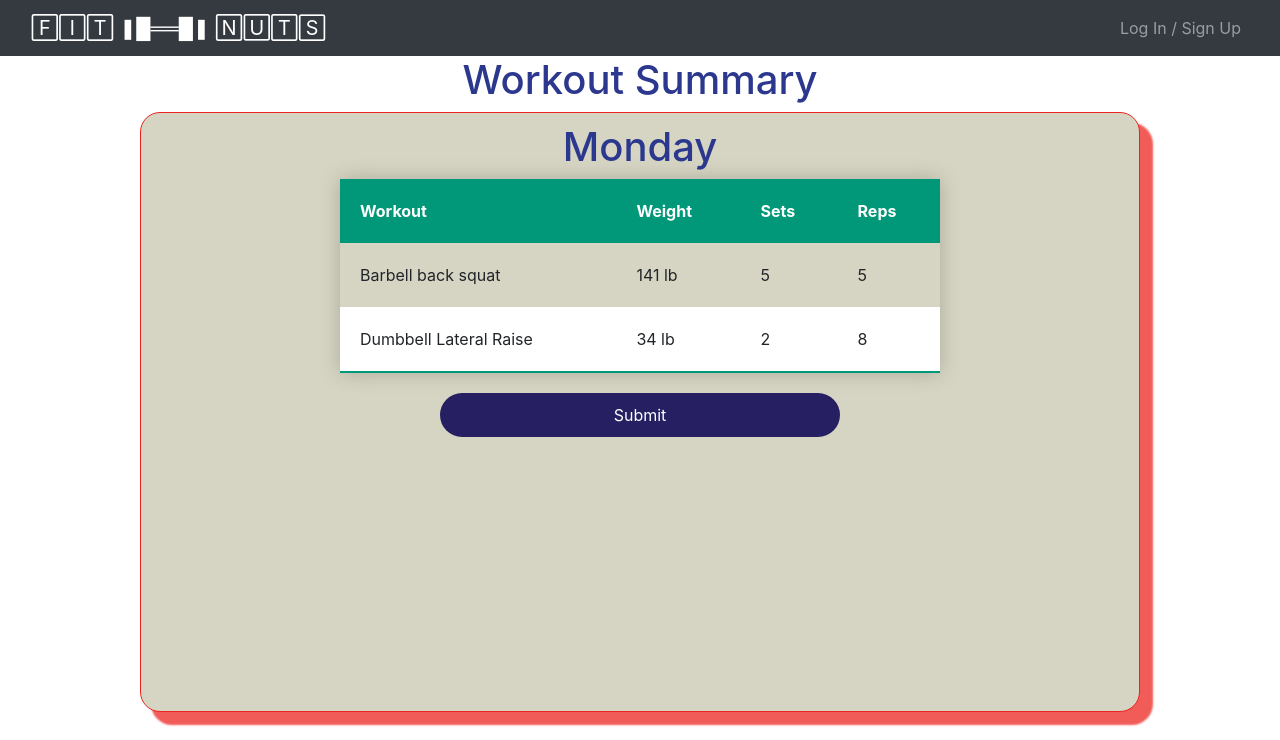
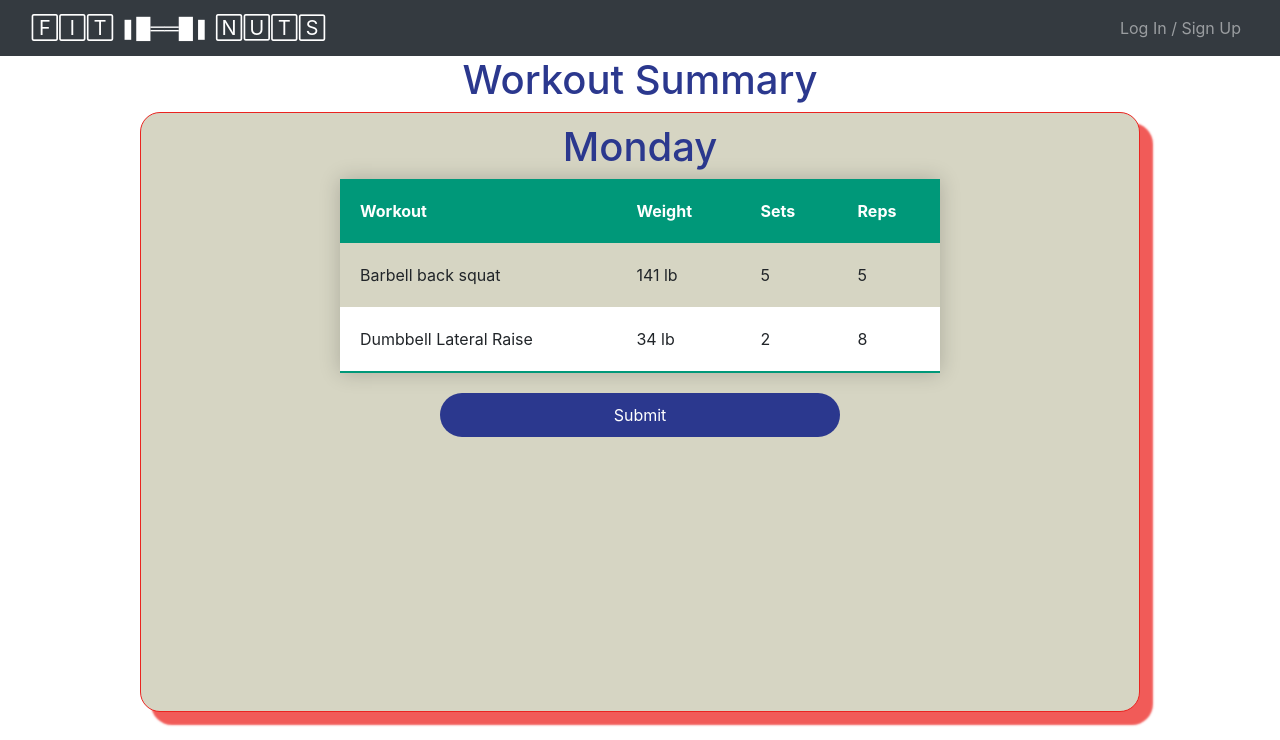
Before and after one commit to jesterb0206/fit-nuts, a React (Create React App) app in the folder client/: page /WorkoutSummary in a window 1280 px wide. Shown: the top 740 px of the page. Built offline with nearby package versions, Linux system fonts and the light colour scheme; no server answers.

Commit message:
Fixed Button Hover Effect Issue

```diff
--- a/client/src/App.css
+++ b/client/src/App.css
@@ -209,8 +209,8 @@
   justify-content: center;
 }
 
-#workoutButton {
-  background-color: var(--midnight-blue);
+.btn-primary {
+  background-color: var(--blue-pigment);
   border: none;
   border-radius: 1000px;
   color: var(--white);
@@ -222,10 +222,18 @@
   width: 90%;
 }
 
-#workoutButton:active,
-#workoutButton:focus,
-#workoutButton:hover {
+.btn-primary:disabled {
   background-color: var(--blue-pigment);
+}
+
+.btn-primary:disabled:hover {
+  background-color: var(--blue-pigment);
+}
+
+.btn-primary:hover,
+.btn-primary:focus,
+.btn-primary:active {
+  background-color: var(--midnight-blue);
 }
 
 /* -------------------- Meet the Devs Section -------------------- */
--- a/client/src/components/AddExercise.js
+++ b/client/src/components/AddExercise.js
@@ -197,12 +197,12 @@ const AddExercise = () => {
             <option value='Saturday'>Saturday</option>
           </Form.Control>
         </Form.Group>
-        <button
-          id='workoutButton'
+        <Button
           disabled={!(userFormData.exerciseName && userFormData.weight)}
+          type='primary'
         >
           Submit
-        </button>
+        </Button>
       </Form>
       {errorMessage && (
         <div>
--- a/client/src/components/Card.js
+++ b/client/src/components/Card.js
@@ -1,5 +1,6 @@
 /* eslint-disable no-unused-vars */
 import React from 'react';
+import {Button} from 'react-bootstrap';
 import '../App.css';
 import {useQuery} from '@apollo/client';
 import {QUERY_WORKOUT} from '../utils/queries';
@@ -38,9 +39,8 @@ const Card = ({dayOfTheWeek}) => {
           </tr>
         </tbody>
       </table>
-      {/* How do we useState to change the workout button's background-color on hover */}
       <div id='centerButton'>
-        <button id='workoutButton'>Submit</button>
+        <Button variant='primary'>Submit</Button>
       </div>
     </div>
   );
```
